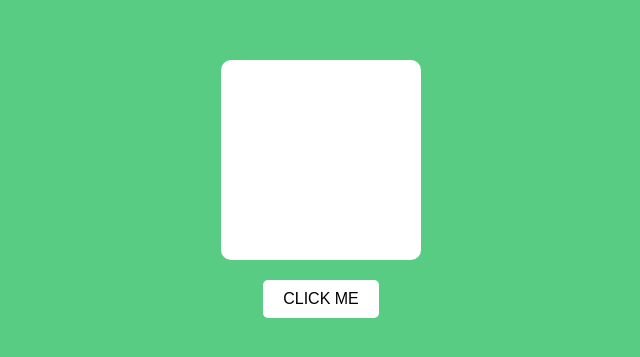
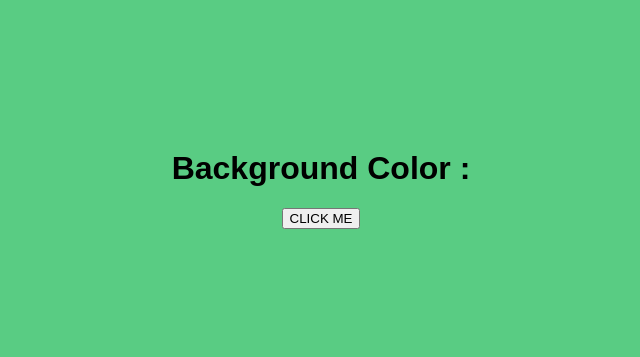
Before and after one commit to Tanmayee09/IIDT_FSD, a plain HTML site: page assignment-2/index.html in a window 1280 px wide. Shown: the part 221-578 px from the top of the page, without its empty margins (319-959 px from the left). Drawn offline with Linux system fonts and the light colour scheme.

Commit message:
index.html

```diff
--- a/assignment-2/index.html
+++ b/assignment-2/index.html
@@ -7,9 +7,9 @@
 <link rel="stylesheet" href="assignment2.css">
 </head>
 <body>
-    <div class="container" id="container">
-        <div class="color-box" id="colorBox"></div>
-        <button id="colorBtn">CLICK ME</button>
+<div class="container">
+    <h1>Background Color : </h1>
+    <button id="btn" class="btn">CLICK ME</button>
 </div>
 <script src="assignment2.js"></script>
 </body>
```
Lines whose indentation alone changed are shown as unchanged.
